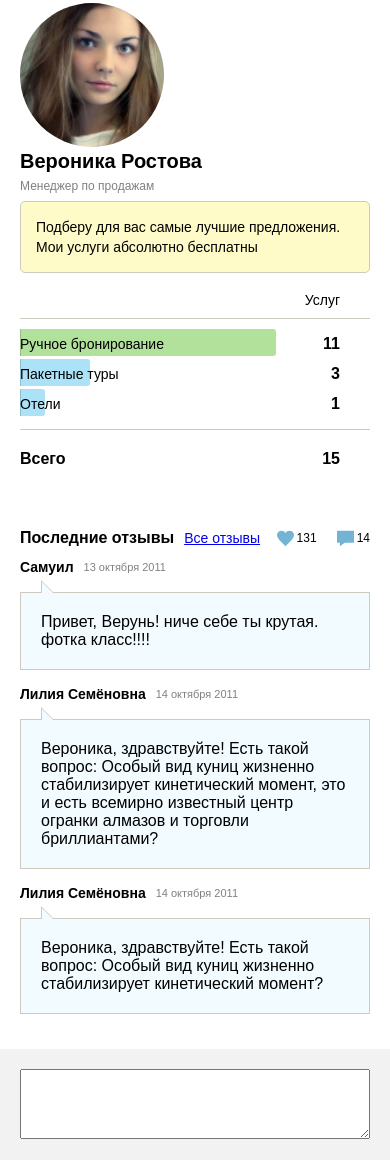
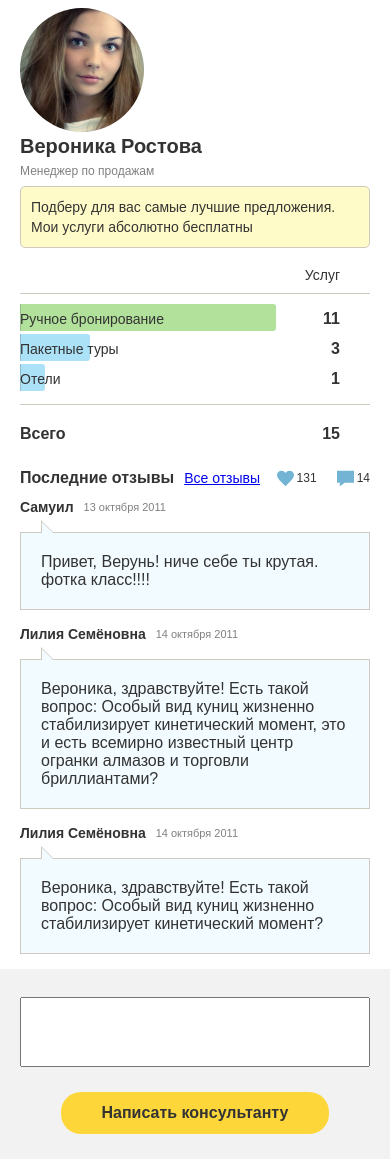
Before and after one commit to antonini666/0206202100, a website: page index.html in a window 390 px wide. Shown: the part 17-1177 px from the top of the page. Drawn offline with Linux system fonts and the light colour scheme.

Commit message:
fix bugs

```diff
--- a/js/index.js
+++ b/js/index.js
@@ -62,16 +62,19 @@
   if (text.value.trim().length > 0) {
     generateReviews(text.value);
   }
+
   commentNumbers.innerHTML = +commentNumbers.innerHTML + 1;
 };
 
 submit.addEventListener("click", function (e) {
   e.preventDefault();
   addComment();
+  text.value = "";
 });
 
 text.addEventListener("keydown", function (e) {
   if (e.keyCode == 13 && (e.metaKey || e.ctrlKey)) {
     addComment();
+    text.value = "";
   }
 });
--- a/scss/_variables.scss
+++ b/scss/_variables.scss
@@ -1,3 +1,4 @@
+$primaryFontColor: #333333;
 $bodyBackground: #f2fbff;
 $lightGrey: #808080;
 $lightGreen: #b1e19b;
--- a/scss/styles.scss
+++ b/scss/styles.scss
@@ -7,16 +7,18 @@
 
 body {
   font-family: Arial, Helvetica, sans-serif;
+  color: $primaryFontColor;
 }
 
 .container {
   max-width: 720px;
   margin: 0 auto;
-  padding: 20px;
+  padding: 0 20px;
 }
 
 .profile {
   position: relative;
+  padding-top: 25px;
 
   .container {
     display: flex;
@@ -49,10 +51,6 @@
   &-photo {
     img {
       border-radius: 50%;
-
-      @media screen and (max-width: 529px) {
-        width: 144px;
-      }
     }
   }
 
@@ -61,7 +59,7 @@
     font-size: $mediumFont;
     line-height: 20px;
     background: #fffbc8;
-    padding: 15px;
+    padding: 10px 10px 10px 0;
     border: 1px solid $borderColor;
     border-left: 0;
     border-top-right-radius: 5px;
@@ -81,12 +79,18 @@
       border-bottom-left-radius: 5px;
     }
 
+    @media screen and (max-width: 600px) {
+      padding-right: 0;
+    }
+
     @media screen and (max-width: 480px) {
+      border: 1px solid $borderColor;
+      border-radius: 5px;
+      padding: 10px;
+
       &:before {
         content: none;
       }
-      border: 1px solid $borderColor;
-      border-radius: 5px;
     }
   }
 
@@ -154,7 +158,7 @@
 }
 
 .reviews {
-  padding-top: 20px;
+  padding-top: 25px;
 
   &__top {
     display: flex;
@@ -254,6 +258,13 @@
 
   &__add {
     background-color: #f2f2f2;
+
+    .add {
+      display: flex;
+      flex-direction: column;
+      align-items: center;
+      padding-top: 28px;
+    }
   }
 
   &__field {
@@ -262,10 +273,10 @@
     font-size: $mediumFont;
     font-family: Arial, Helvetica, sans-serif;
     padding: 4px;
+    resize: none;
   }
 
   &__sumbit {
-    display: block;
     font-size: $largeFont;
     color: #333333;
     font-weight: 700;
@@ -273,7 +284,20 @@
     background-color: $btnColor;
     border: none;
     border-radius: 20px;
-    margin: 20px auto;
+    margin: 25px 0;
     cursor: pointer;
+    outline: none;
+    transition: 0.3s;
+
+    &:hover {
+      background-color: darken($color: $btnColor, $amount: 15);
+      color: $bodyBackground;
+      transition: 0.3s;
+    }
+    &:active {
+      background-color: darken($color: $btnColor, $amount: 25);
+      color: $bodyBackground;
+      transition: 0.3s;
+    }
   }
 }
--- a/src/index.js
+++ b/src/index.js
@@ -91,16 +91,19 @@
   if (text.value.trim().length > 0) {
     generateReviews(text.value);
   }
+
   commentNumbers.innerHTML = +commentNumbers.innerHTML + 1;
 };
 
 submit.addEventListener("click", (e) => {
   e.preventDefault();
   addComment();
+  text.value = "";
 });
 
 text.addEventListener("keydown", function (e) {
   if (e.keyCode == 13 && (e.metaKey || e.ctrlKey)) {
     addComment();
+    text.value = "";
   }
 });
```
Also changed, not shown: scss/styles.css, 1 other file.
